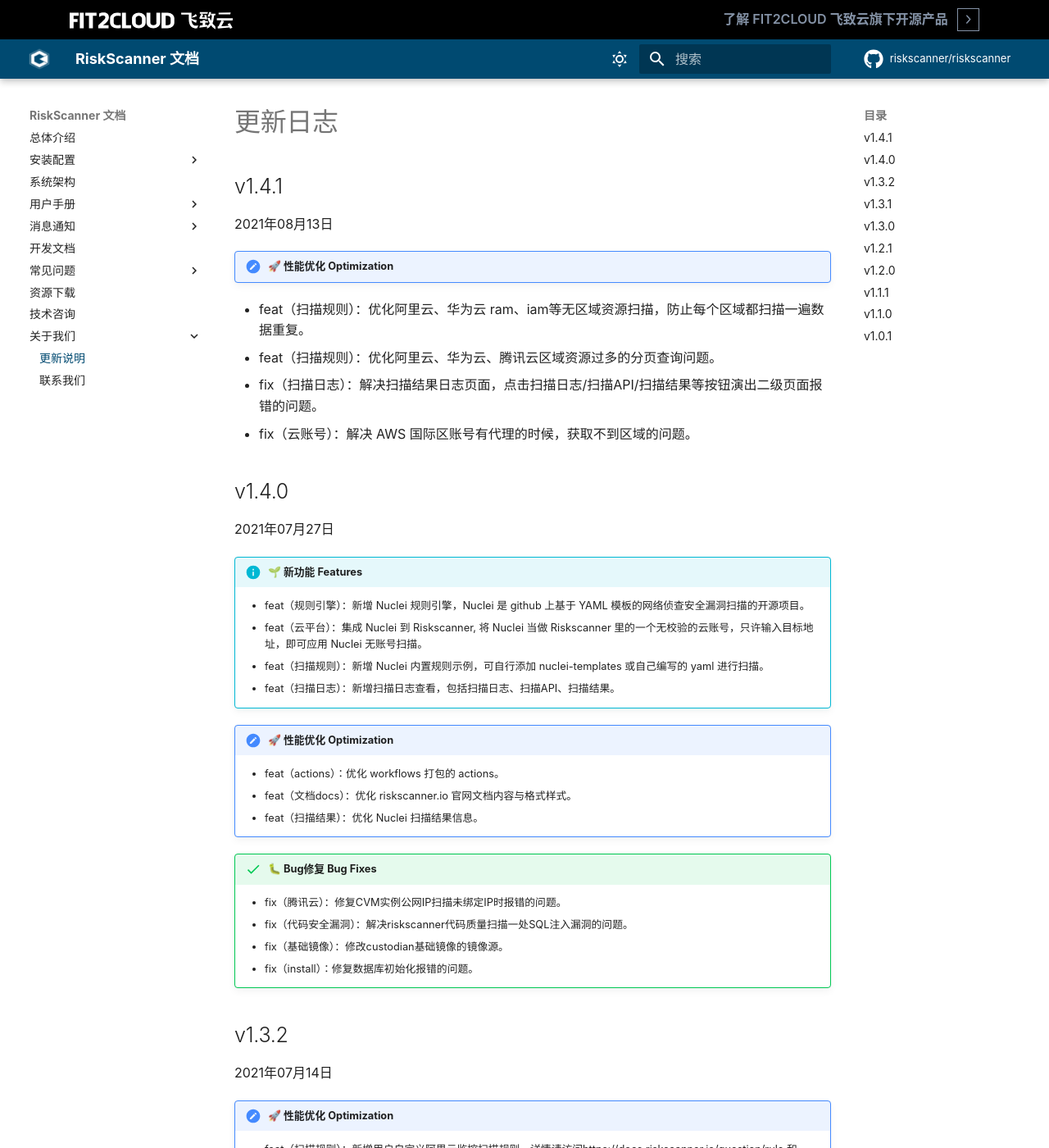
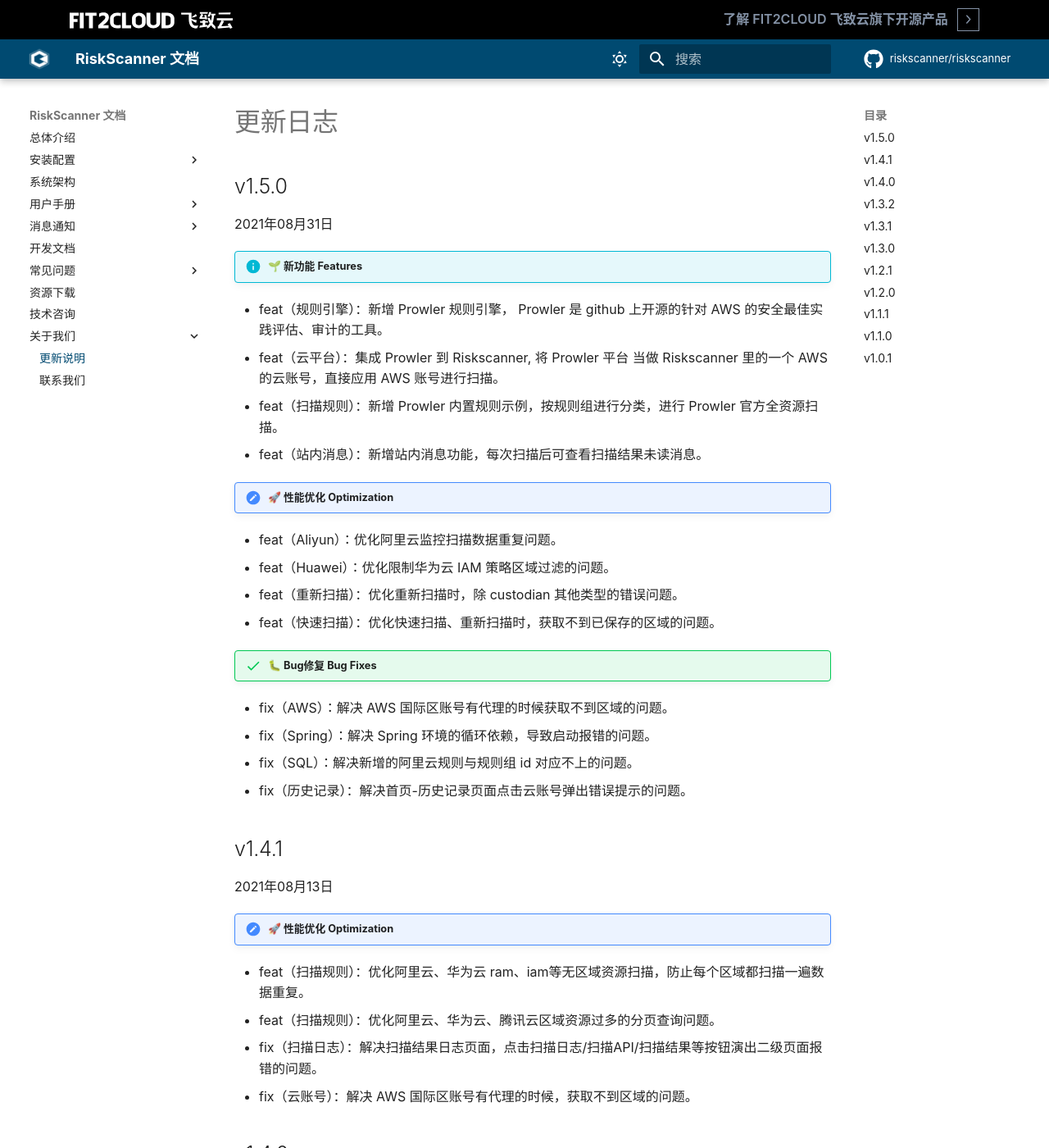
Before and after one commit to fit2cloud/riskscanner-docs, an MkDocs documentation site: the page built from docs/about/changelog.md, in a window 1280 px wide and 1400 px high. Shown: the whole window at 82% size. Built offline with MkDocs 1.6.1 and Material for MkDocs 9.7.7, drawn with Linux system fonts in a browser that asks for light colours; comment, search, counter and statistics services are not loaded; the version menu is left out.

Commit message:
feat(changelog): 修改changelog

```diff
--- a/docs/about/changelog.md
+++ b/docs/about/changelog.md
@@ -1,4 +1,26 @@
 # 更新日志
+
+v1.5.0
+------------------------
+2021年08月31日
+
+!!! info "🌱 新功能 Features"
+- feat（规则引擎）：新增 Prowler 规则引擎， Prowler 是 github 上开源的针对 AWS 的安全最佳实践评估、审计的工具。
+- feat（云平台）：集成 Prowler 到 Riskscanner, 将 Prowler 平台 当做 Riskscanner 里的一个 AWS 的云账号，直接应用 AWS 账号进行扫描。
+- feat（扫描规则）：新增 Prowler 内置规则示例，按规则组进行分类，进行 Prowler 官方全资源扫描。
+- feat（站内消息）：新增站内消息功能，每次扫描后可查看扫描结果未读消息。
+
+!!! summary "🚀 性能优化 Optimization"
+- feat（Aliyun）：优化阿里云监控扫描数据重复问题。
+- feat（Huawei）：优化限制华为云 IAM 策略区域过滤的问题。
+- feat（重新扫描）：优化重新扫描时，除 custodian 其他类型的错误问题。
+- feat（快速扫描）：优化快速扫描、重新扫描时，获取不到已保存的区域的问题。
+
+!!! success "🐛 Bug修复 Bug Fixes"
+- fix（AWS）：解决 AWS 国际区账号有代理的时候获取不到区域的问题。
+- fix（Spring）：解决 Spring 环境的循环依赖，导致启动报错的问题。
+- fix（SQL）：解决新增的阿里云规则与规则组 id 对应不上的问题。
+- fix（历史记录）：解决首页-历史记录页面点击云账号弹出错误提示的问题。
 
 v1.4.1
 ------------------------
--- a/mkdocs.yml
+++ b/mkdocs.yml
@@ -105,7 +105,7 @@ markdown_extensions:
 
 extra:
   riskscanner:
-    version: v1.4.1
+    version: v1.5.0
   search:
     separator: '[\s\-\.]+'
     language: 'zh'
```
